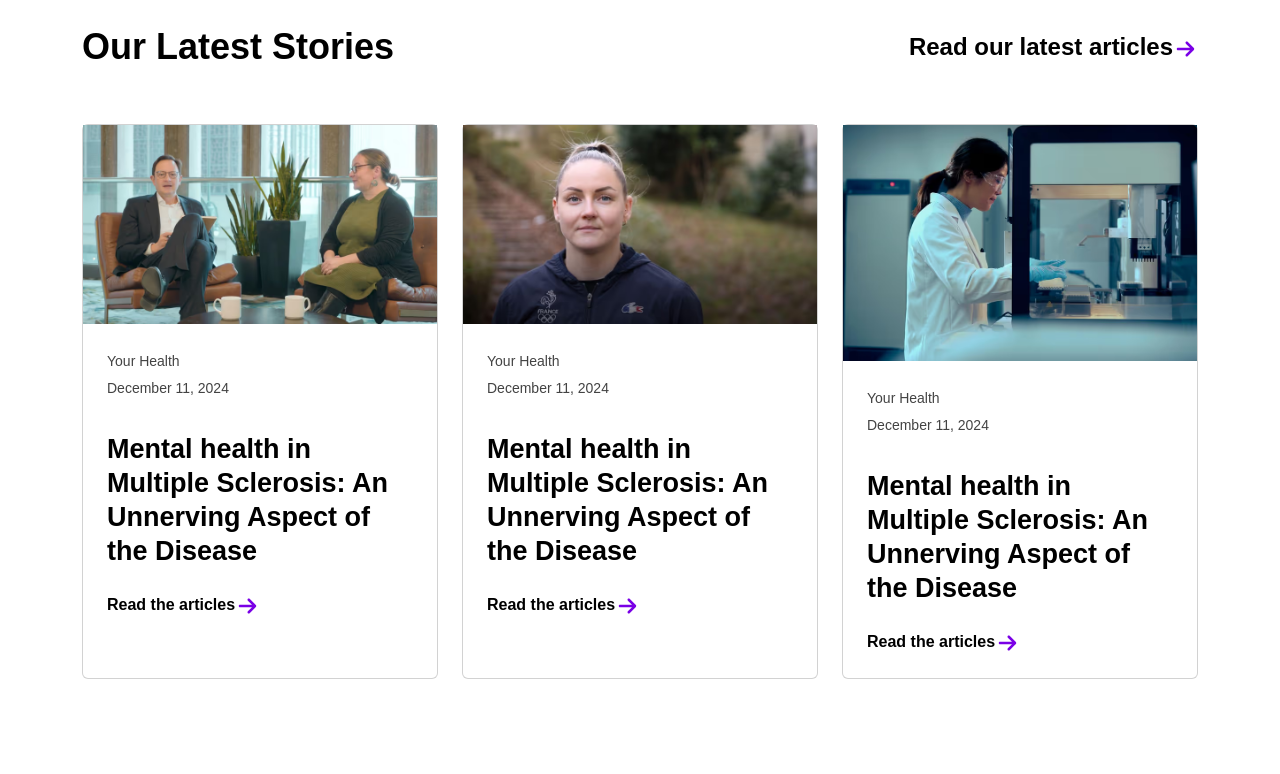
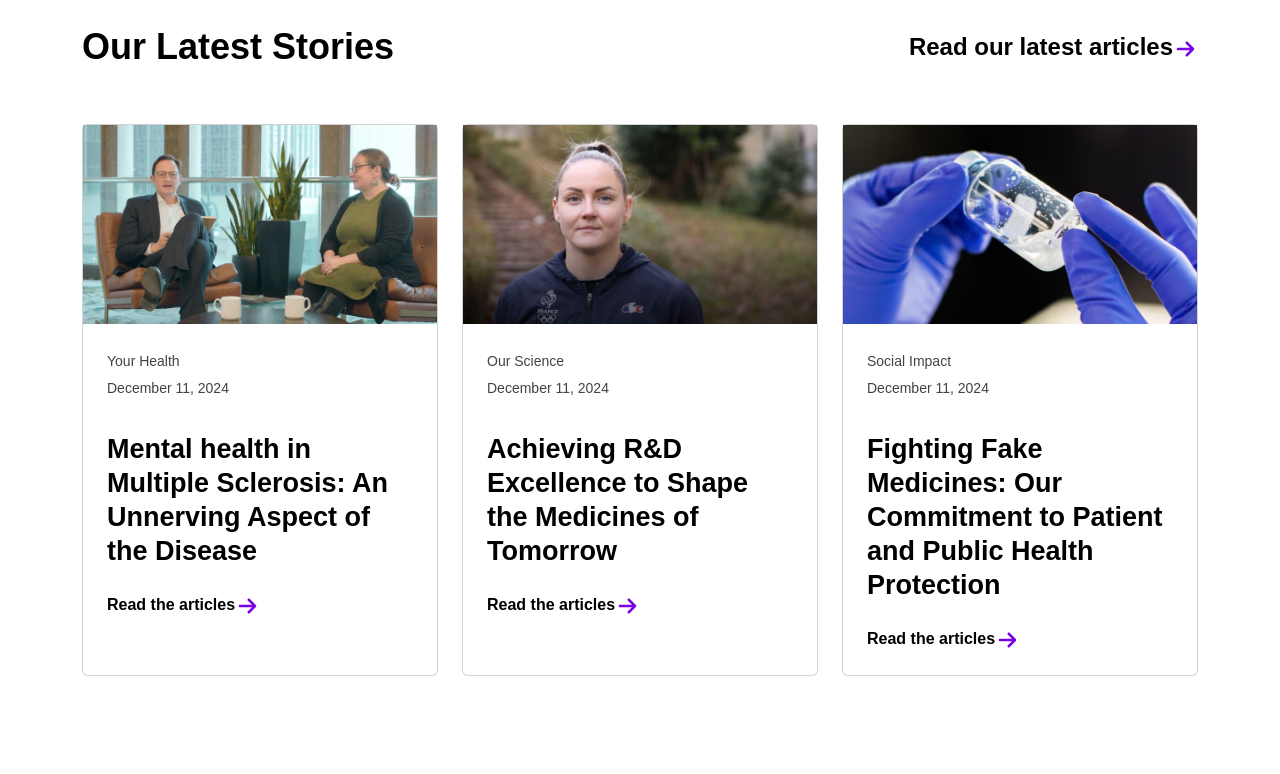
Before and after one commit to Keerthika290/Medify_website, a plain HTML site: page index.html in a window 1280 px wide. Shown: the part 880-1654 px from the top of the page. Drawn offline with nearby package versions, Linux system fonts and the light colour scheme.

Commit message:
my first commit

```diff
--- a/asset/css/style.scss
+++ b/asset/css/style.scss
@@ -271,7 +271,10 @@ header{
         margin-bottom:25px;
     }
     .m-t2{
-        margin-bottom:23px;
+      margin-bottom: 50px;
+    }
+    .mt-3{
+        margin-bottom: 76px;
     }
     p{
         font-size: 18px;
--- a/asset/js/main.js
+++ b/asset/js/main.js
@@ -43,3 +43,22 @@ $('.response-slide').slick({
     navMenu.classList.toggle("active");
     nav.classList.toggle("nav-active");
   });
+
+  // counter //
+ var a = 0;
+ $(window).scroll(function () {
+ var oTop = $('#counter').offset().top - window.innerHeight;
+ if (a == 0 && $(window).scrollTop() > oTop) {
+     $('.counter').each(function () {
+     var $this = $(this);
+     jQuery({ Counter: 0 }).animate({ Counter: $this.text() }, {
+         duration: 4000,
+         easing: 'swing',
+         step: function () {
+         $this.text(Math.ceil(this.Counter));
+         }
+     });
+     });
+     a = 1;
+ }
+ });
--- a/index.html
+++ b/index.html
@@ -108,9 +108,9 @@
                     <img src="asset/img/stories-img/alixe.avif" alt="">
                   <div class="p-4">
                      <div>
-                         <p>Your Health</p>
+                         <p>Our Science</p>
                          <p class="sub-head">December 11, 2024</p>
-                         <h3>Mental health in Multiple Sclerosis: An Unnerving Aspect of the Disease</h3>
+                         <h3>Achieving R&amp;D Excellence to Shape the Medicines of Tomorrow</h3>
                      </div>
                      <div>
                          <a href="#">Read the articles<svg aria-hidden="true" focusable="false" data-prefix="fas"
@@ -126,12 +126,12 @@
             </div>
             <div class="col-lg-4">
                 <div class="card">
-                    <img src="asset/img/stories-img/resarch.avif" alt="">
+                    <img src="asset/img/stories-img/reserch-1.avif" alt="">
                     <div class="p-4">
                         <div>
-                            <p>Your Health</p>
+                            <p>Social Impact</p>
                             <p class="sub-head">December 11, 2024</p>
-                            <h3>Mental health in Multiple Sclerosis: An Unnerving Aspect of the Disease</h3>
+                            <h3>Fighting Fake Medicines: Our Commitment to Patient and Public Health Protection</h3>
                         </div>
                         <div>
                            <a href="#">Read the articles<svg aria-hidden="true" focusable="false" data-prefix="fas"
@@ -197,7 +197,7 @@
                 <img src="asset/img/about-img/card-image/img-2.avif" alt="images">
                 <div class="img-text p-4">
                     <h4>Our Science </h4>
-                    <p>We turn the impossible into possible.</p>
+                    <p class="mt-3">We turn the impossible into possible.</p>
                  <a href="#!">Read More <svg width="25px" height="25px" viewBox="0 0 24 24" fill="none" xmlns="http://www.w3.org/2000/svg">
                     <path d="M6 12H18M18 12L13 7M18 12L13 17" stroke="#7a00e6" stroke-width="2" stroke-linecap="round" stroke-linejoin="round"/>
                     </svg></a>
@@ -226,7 +226,7 @@
         </div>
     </div>
 </section>
-<section class="our-pipeline">
+<section class="our-pipeline" id="counter">
     <div class="container">
         <div class="d-flex justify-content-between align-items-center pipe-line">
             <h3>Our Pipeline</h3>
@@ -235,21 +235,21 @@
         <div class="row">
             <div class="col-lg-4 col-md-6">
                 <div class="card p-4">
-                    <h2>5+</h2>
+                    <h2 class="counter">5</h2>
                     <div class="line"></div>
                     <p>Therapeutic areas</p>
                 </div>
             </div>
             <div class="col-lg-4 col-md-6">
                 <div class="card p-4">
-                    <h2>78+</h2>
+                    <h2 class="counter">78</h2>
                     <div class="line"></div>
                     <p>Compounds in clinical development</p>
                 </div>
             </div>
             <div class="col-lg-4 col-md-6">
                 <div class="card p-4">
-                    <h2>27+</h2>
+                    <h2 class="counter">27</h2>
                     <div class="line"></div>
                     <p>Clinical trials in phase 3</p>
                 </div>
```
Also changed, not shown: asset/css/style.css, asset/img/stories-img/reserch-1.avif (added), 1 other file.
